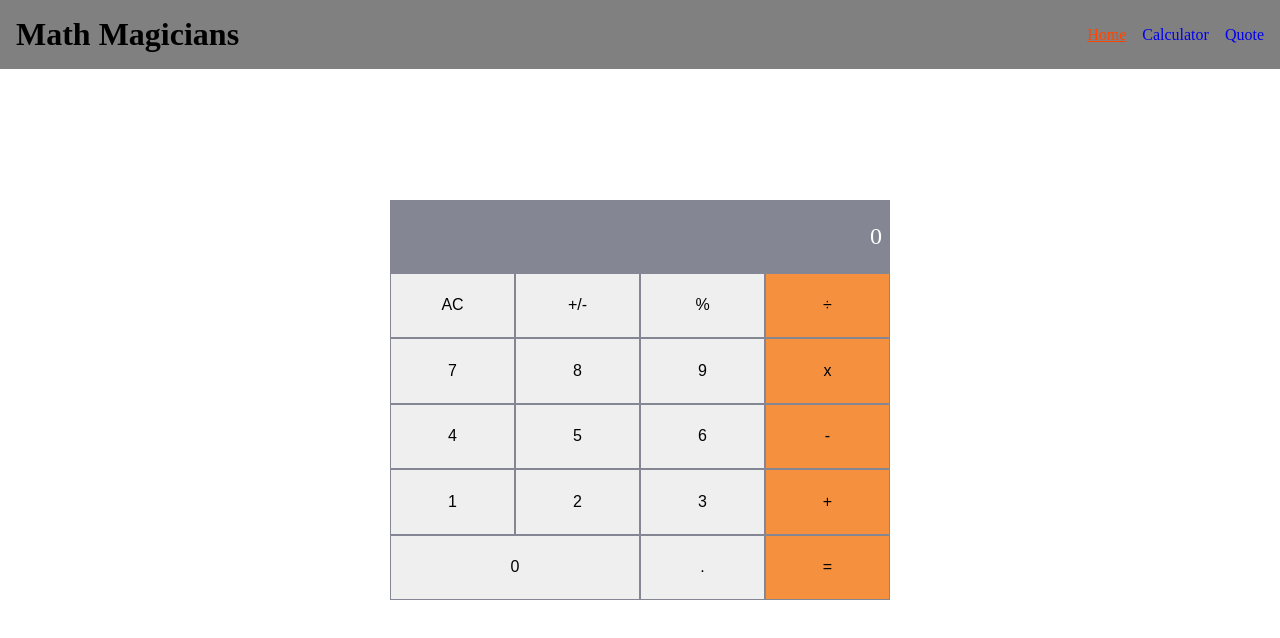
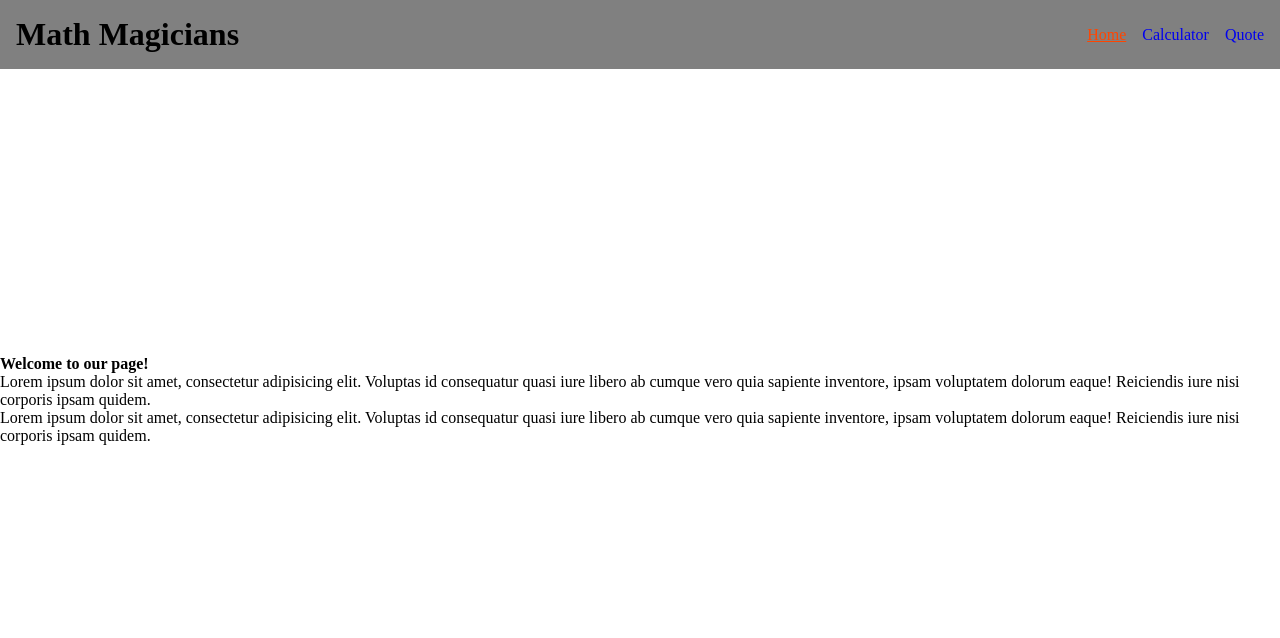
Before and after one commit to diegoyon/math-magician, a React (Create React App) app: page / in a window 1280 px wide. Shown: the top 638 px of the page. Built offline with nearby package versions, Linux system fonts and the light colour scheme.

Commit message:
Add home, calculator and quote pages

```diff
--- a/src/App.js
+++ b/src/App.js
@@ -1,15 +1,19 @@
 import React from 'react';
 import { BrowserRouter as Router, Routes, Route } from 'react-router-dom';
 import './App.css';
-import Calculator from './components/Calculator';
 import Navbar from './components/Navbar';
+import Home from './pages/Home';
+import CalculatorPage from './pages/CalculatorPage';
+import Quote from './pages/Quote';
 
 function App() {
   return (
     <Router>
       <Navbar />
       <Routes>
-        <Route path="/" exact element={<Calculator />} />
+        <Route path="/" exact element={<Home />} />
+        <Route path="/Calculator" exact element={<CalculatorPage />} />
+        <Route path="/Quote" exact element={<Quote />} />
       </Routes>
     </Router>
   );
--- a/src/pages/CalculatorPage.js
+++ b/src/pages/CalculatorPage.js
@@ -0,0 +1,11 @@
+import React from 'react';
+import Calculator from '../components/Calculator';
+
+const CalculatorPage = () => (
+  <>
+    <h2>Let&apos;s do some math!</h2>
+    <Calculator />
+  </>
+);
+
+export default CalculatorPage;
--- a/src/pages/Home.js
+++ b/src/pages/Home.js
@@ -0,0 +1,23 @@
+import React from 'react';
+
+const Home = () => (
+  <>
+    <h2>Welcome to our page!</h2>
+    <p>
+      Lorem ipsum dolor sit amet, consectetur adipisicing
+      elit. Voluptas id consequatur quasi iure libero ab
+      cumque vero quia sapiente inventore, ipsam voluptatem
+      dolorum eaque! Reiciendis iure nisi corporis ipsam
+      quidem.
+    </p>
+    <p>
+      Lorem ipsum dolor sit amet, consectetur adipisicing
+      elit. Voluptas id consequatur quasi iure libero ab
+      cumque vero quia sapiente inventore, ipsam voluptatem
+      dolorum eaque! Reiciendis iure nisi corporis ipsam
+      quidem.
+    </p>
+  </>
+);
+
+export default Home;
--- a/src/pages/Quote.js
+++ b/src/pages/Quote.js
@@ -0,0 +1,12 @@
+import React from 'react';
+
+const Quote = () => (
+  <>
+    <h3>
+      Mathematics is not about numbers, equations, computations,
+      or algorithms: it is about understanding. -William Paul Thruston
+    </h3>
+  </>
+);
+
+export default Quote;
```
